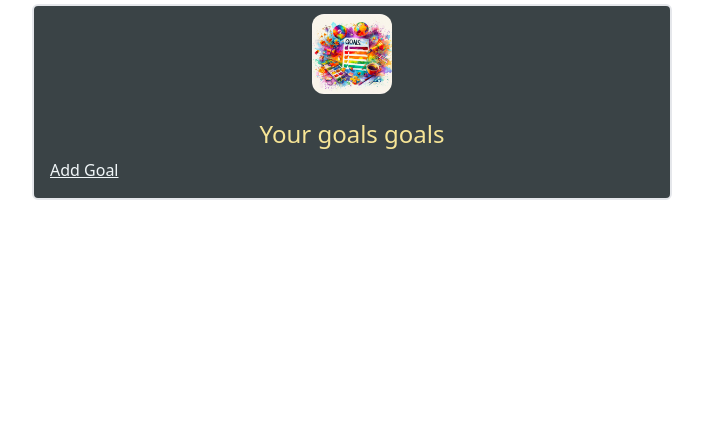
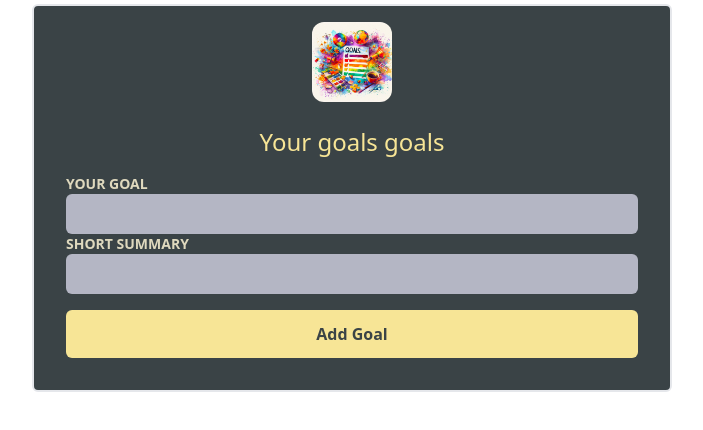
Before and after one commit to codecamp-prem/React-Coding-Interview, a React (Vite) app: page / in a window 1280 px wide. Shown: the top 430 px of the page, without its empty margins (288-991 px from the left). Built offline with nearby package versions, Linux system fonts and the light colour scheme.

Commit message:
handling type event, working with generic event type, using useRef with form

```diff
--- a/src/CourseGoal/CourseGoal.tsx
+++ b/src/CourseGoal/CourseGoal.tsx
@@ -2,6 +2,7 @@ import { useState } from "react";
 import "../index.css";
 import CourseGoalList from "./CourseGoalList";
 import Header from "./Header";
+import NewGoal from "./NewGoal";
 import goalsImg from "./goals.jpg";
 
 export type GoalProps = {
@@ -13,11 +14,11 @@ export type GoalProps = {
 const CourseGoal = () => {
   const [goals, setGoal] = useState<GoalProps[]>([]);
 
-  const handleSetGoal = () => {
+  const handleSetGoal = (title: string, description: string) => {
     const newGoal: GoalProps = {
       id: crypto.randomUUID(),
-      title: "When coming from Java & .net",
-      description: "world is going back to java and .net",
+      title,
+      description,
     };
     setGoal((prevGoals) => {
       return [...prevGoals, newGoal];
@@ -30,16 +31,17 @@ const CourseGoal = () => {
     });
   };
   return (
-    <main className="w-11/12 max-w-[40rem] m-1 mx-auto p-2 bg-[#3a4346] text-[#f0f6f8] border-2 rounded-md shadow-slate-800">
+    <main className="w-11/12 max-w-[40rem] m-1 mx-auto p-4 bg-[#3a4346] text-[#f0f6f8] border-2 rounded-md shadow-slate-800">
       <Header image={{ src: goalsImg, alt: "goals goals" }}>
         <h1>Your goals goals</h1>
       </Header>
-      <button
+      {/* <button
         onClick={handleSetGoal}
         className="m-2 hover:text-green-500 underline hover:underline-offset-4"
       >
         Add Goal
-      </button>
+      </button> */}
+      <NewGoal onAddGoal={handleSetGoal} />
       <CourseGoalList allgoals={goals} handleDeleteGoal={handleDeleteGoal} />
     </main>
   );
--- a/src/CourseGoal/CourseGoalList.tsx
+++ b/src/CourseGoal/CourseGoalList.tsx
@@ -1,6 +1,9 @@
 import { GoalProps } from "./CourseGoal";
 
-type Props = { allgoals: GoalProps[]; handleDeleteGoal: (id: string) => void };
+type Props = {
+  allgoals: GoalProps[];
+  handleDeleteGoal: (id: string) => void;
+};
 
 const CourseGoalList = ({ allgoals, handleDeleteGoal }: Props) => {
   return (
--- /dev/null
+++ b/src/CourseGoal/NewGoal.tsx
@@ -0,0 +1,58 @@
+import { FormEvent, useRef } from "react";
+
+type NewGoalProps = {
+  onAddGoal: (goal: string, summary: string) => void;
+};
+
+const NewGoal = ({ onAddGoal }: NewGoalProps) => {
+  const goal = useRef<HTMLInputElement>(null);
+  const summary = useRef<HTMLInputElement>(null);
+
+  const handleSubmit = (e: FormEvent<HTMLFormElement>) => {
+    e.preventDefault();
+    // 1 use new FormData(e.currentTarget) needs <input name="goal" />
+    // 2. or use ref to extract value
+    const inputGoal = goal.current!.value;
+    const inputSummary = summary.current!.value;
+
+    onAddGoal(inputGoal, inputSummary);
+  };
+
+  return (
+    <form onSubmit={handleSubmit} className="p-2 m-2">
+      <p className="m-0 font-[0.85rem] text-[#dfd9be]">
+        <label
+          htmlFor="goal"
+          className="block font-bold text-sm uppercase text-[#dfd9be]"
+        >
+          Your Goal
+        </label>
+        <input
+          ref={goal}
+          type="text"
+          id="goal"
+          className="w-full p-2 bg-[#b4b6c4] border-none rounded-md"
+        />
+      </p>
+      <p className="m-0 font-[0.85rem] text-[#dfd9be]">
+        <label
+          htmlFor="summary"
+          className="block font-bold text-sm uppercase text-[#dfd9be]"
+        >
+          Short summary
+        </label>
+        <input
+          ref={summary}
+          type="text"
+          id="summary"
+          className="w-full p-2 bg-[#b4b6c4] border-none rounded-md"
+        />
+      </p>
+      <button className="block w-full p-3 mt-4 bg-[#f7e596] border-none rounded-md font-bold text-[#3a4346] cursor-pointer hover:bg-[#f9e175]">
+        Add Goal
+      </button>
+    </form>
+  );
+};
+
+export default NewGoal;
```
